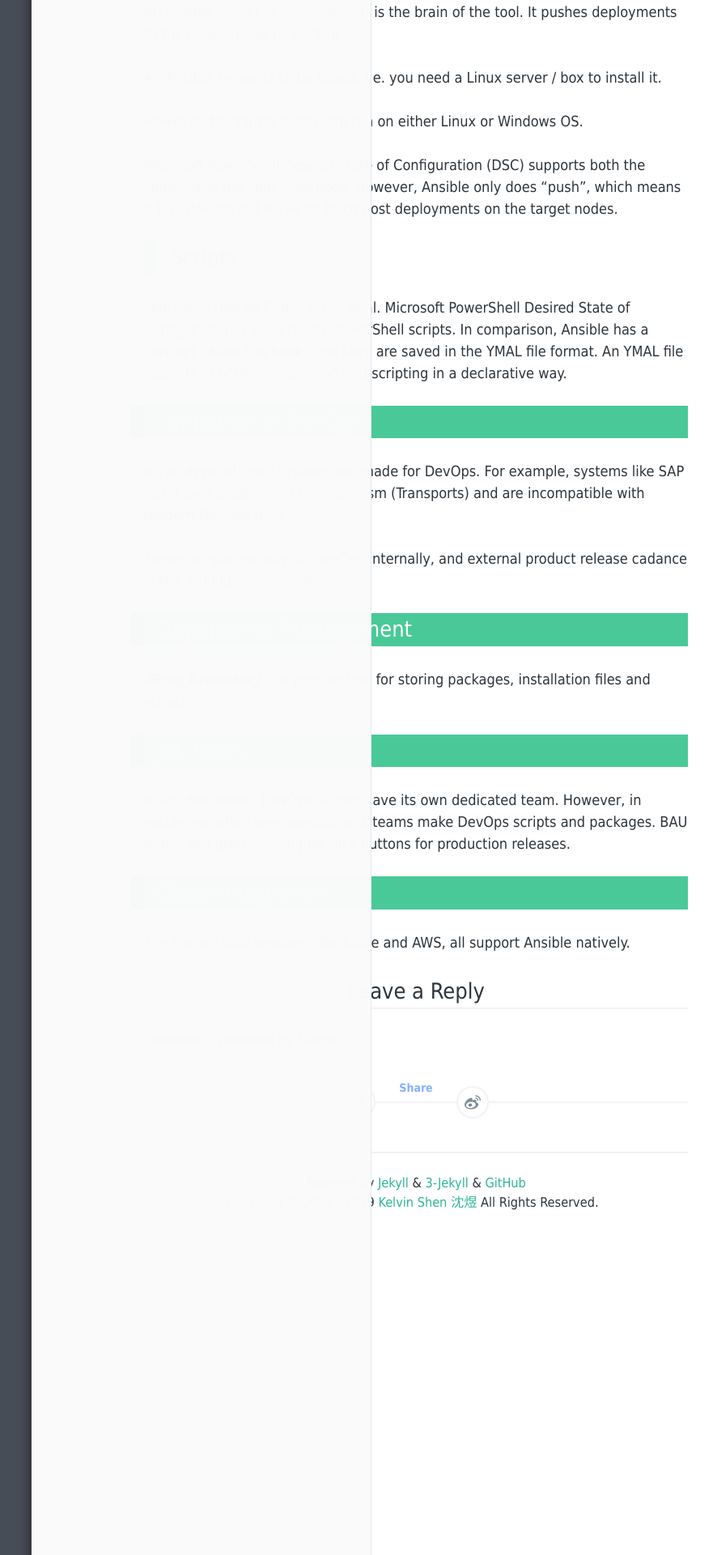
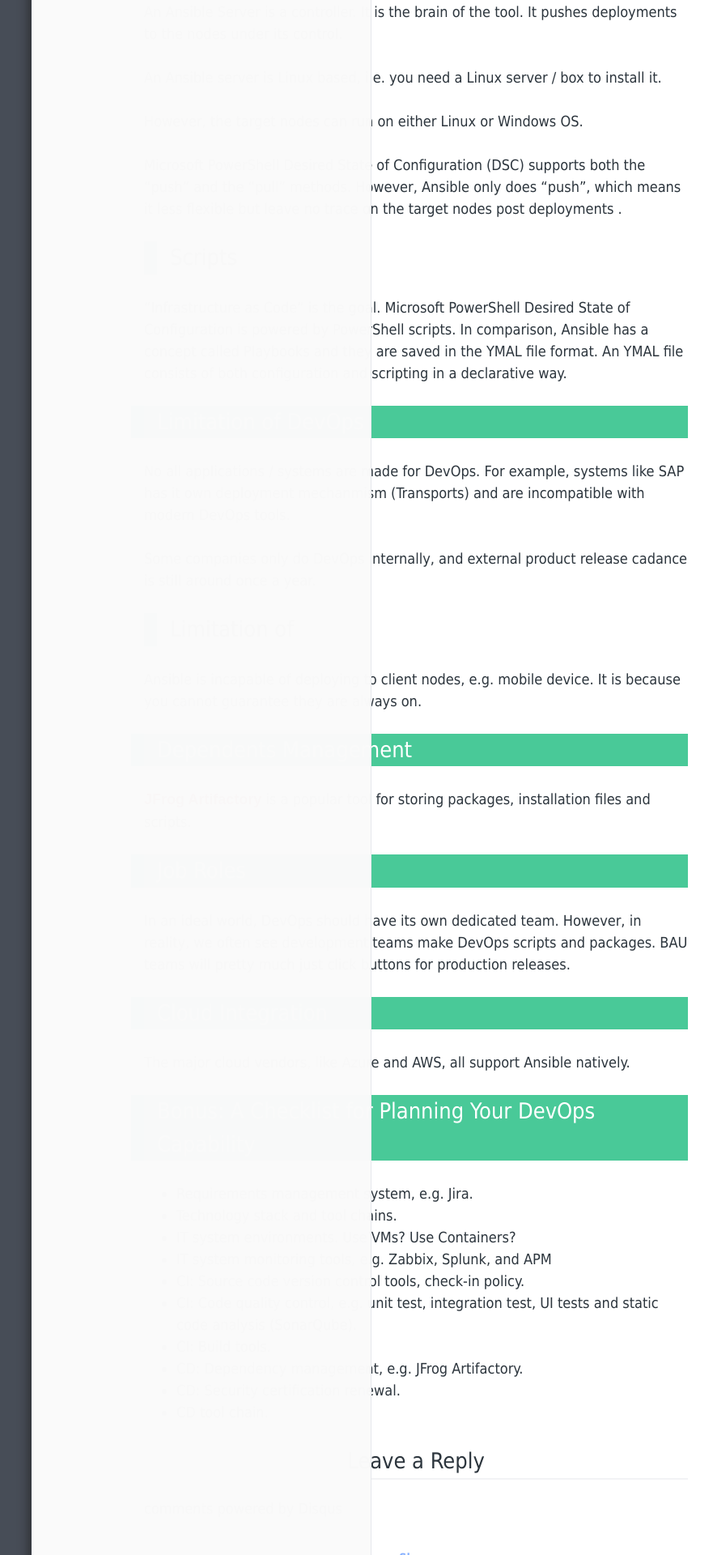
Before and after one commit to nzkelvin/nzkelvin.github.io, a Jekyll site: the page built from _posts/2019-12-22-ansible-study-notes.markdown, in a window 1280 px wide. Shown: the part 862-2782 px from the top of the page at 81% size, without its empty margins (126-1007 px from the left). Built offline with Jekyll 4.4.1, drawn with Linux system fonts in a browser that asks for light colours; comment, search, counter and statistics services are not loaded.

Commit message:
Ansible DevOps Study Notes fix 1

```diff
--- a/_posts/2019-12-22-ansible-study-notes.markdown
+++ b/_posts/2019-12-22-ansible-study-notes.markdown
@@ -30,7 +30,7 @@ An Ansible server is Linux based, i.e. you need a Linux server / box to install
 
 However, the target nodes can run on either Linux or Windows OS.
 
-Microsoft PowerShell Desired State of Configuration (DSC) supports both the "push" and the "pull" methods. However, Ansible only does "push", which means it less flexible but leave no trace post deployments on the target nodes.
+Microsoft PowerShell Desired State of Configuration (DSC) supports both the "push" and the "pull" methods. However, Ansible only does "push", which means it less flexible but leave no trace on the target nodes post deployments .
 
 ## Scripts
 "Infrastructure as Code" is the goal. Microsoft PowerShell Desired State of Configuration is powered by PowerShell scripts. In comparison, Ansible has a concept called Playbooks and they are saved in
@@ -41,6 +41,9 @@ No all applications / systems are made for DevOps. For example, systems like SAP
 
 Some companies only do DevOps internally, and external product release cadance is still around once a year.
 
+## Limitation of
+Ansible is incapable of deploying to client nodes, e.g. mobile device. It is because you cannot guarantee they are always on.
+
 # Dependents Management
 [JFrog Artifactory](https://jfrog.com/artifactory/) is a popular tool for storing packages, installation files and scripts.
 
@@ -49,3 +52,15 @@ In an ideal world, DevOps should have its own dedicated team. However, in realit
 
 # Cloud Integration
 The major cloud vendors, like Azure and AWS, all support Ansible natively.
+
+# Bonus: A Checklist for Planning Your DevOps Capability
+* Requirements management system, e.g. Jira.
+* Technology stack and tool chains.
+* IT system environments. Use VMs? Use Containers?
+* IT system monitoring tools, e.g. Zabbix, Splunk, and APM
+* CI: Source code version control tools, check-in policy.
+* CI: Code quality control, e.g. unit test, integration test, UI tests and static code analysis (SonarQube).
+* CI: Build tools.
+* CD: Dependency management, e.g. JFrog Artifactory.
+* CD: Security certification renewal.
+* CD tool chain.
```
